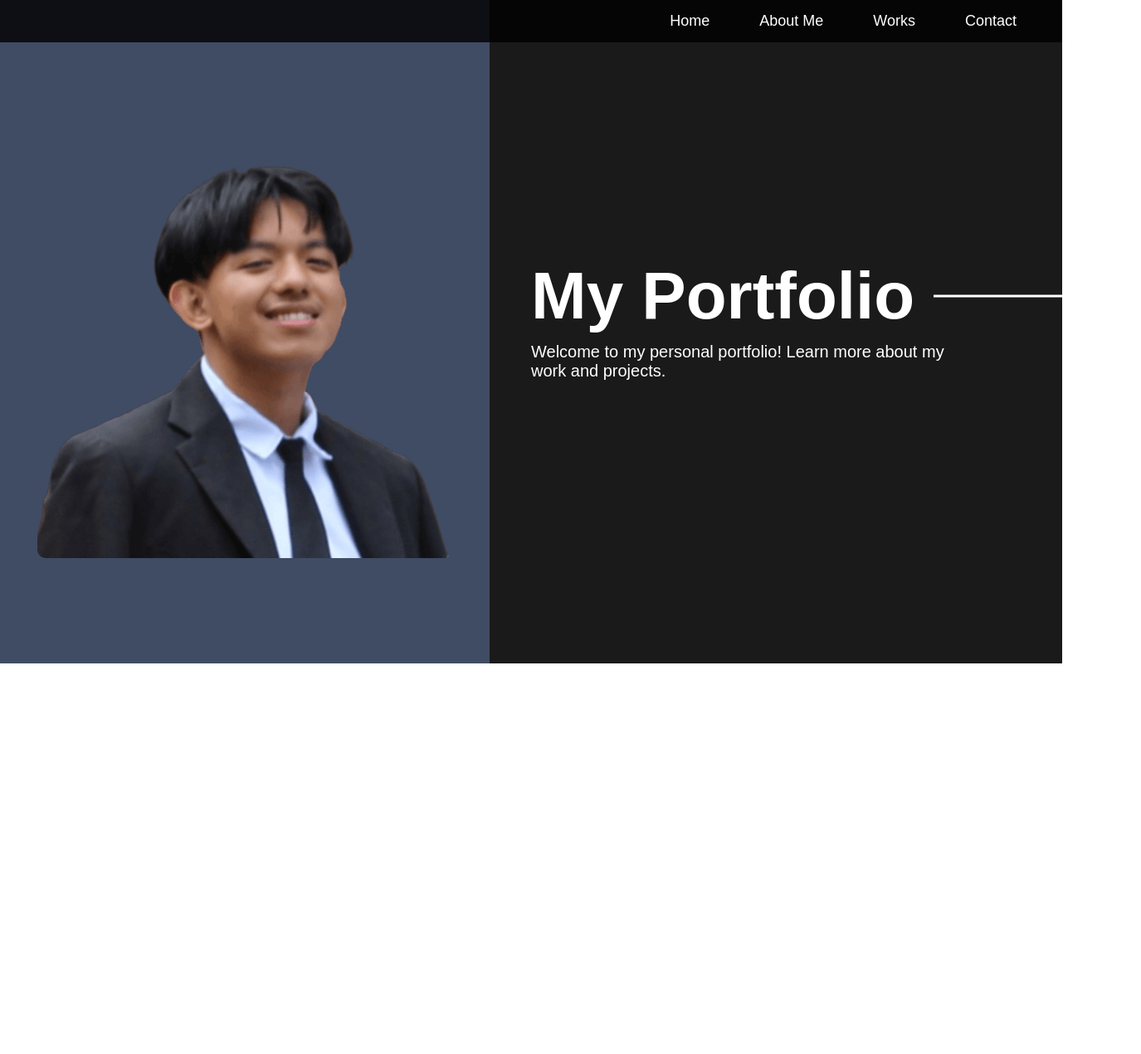
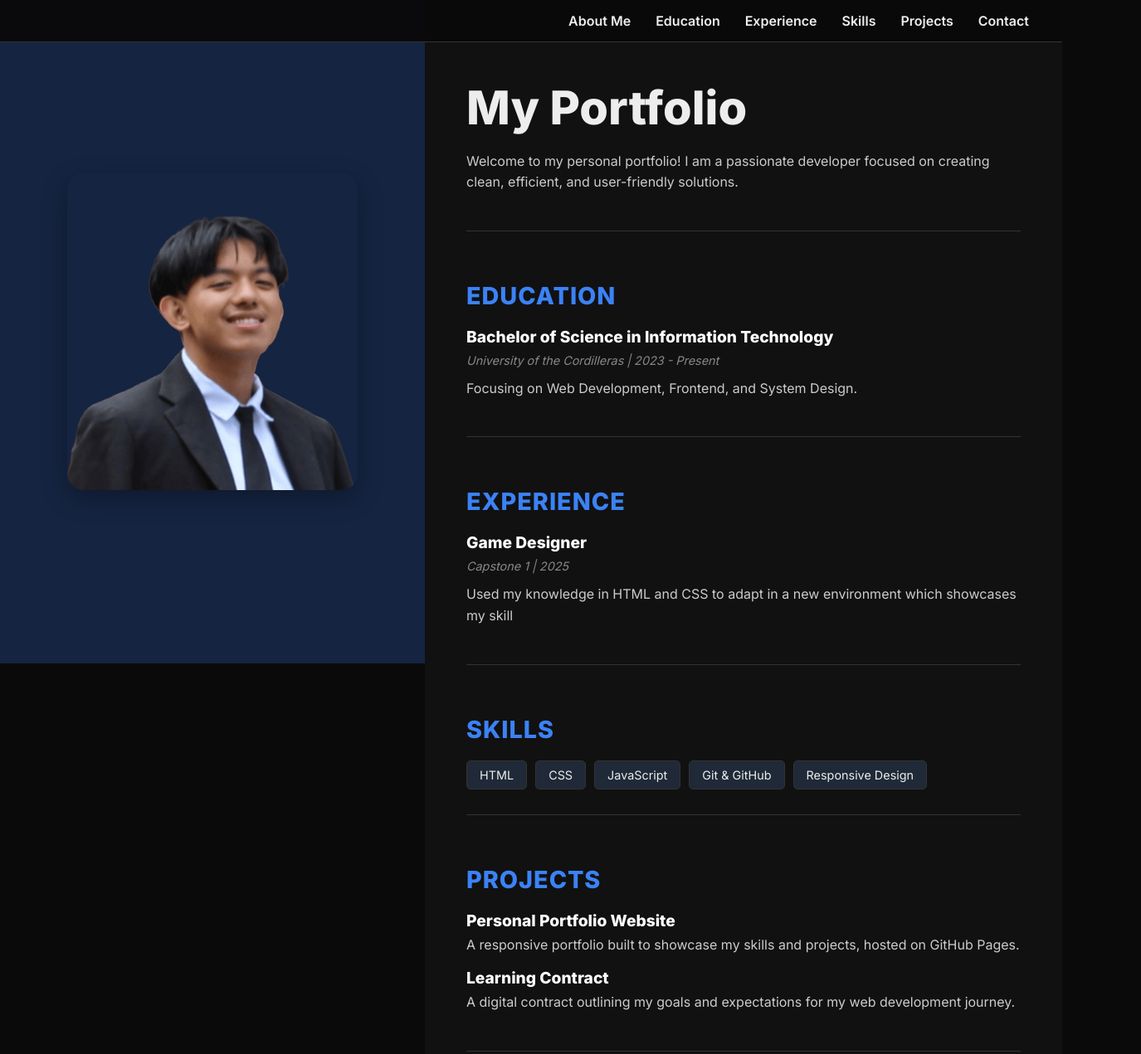
Before and after one commit to kenjundallapas/Personal-Portfolio, a plain HTML site: page index.html in a window 1280 px wide. Shown: the top 1271 px of the page at 83% size, 1375 px wide, since content can reach past the window. Before the commit the page ends 800 px from the top, so only its background shows below. Drawn offline with Linux system fonts and the light colour scheme.

Commit message:
Updated porfolio as a template

```diff
--- a/index.html
+++ b/index.html
@@ -4,28 +4,92 @@
     <meta charset="UTF-8">
     <meta name="viewport" content="width=device-width, initial-scale=1.0">
     <title>Ken's Portfolio</title>
+    <link href="https://fonts.googleapis.com/css2?family=Inter:wght@300;400;600;800&display=swap" rel="stylesheet">
     <link rel="stylesheet" href="styles.css">
 </head>
 <body>
+
     <header>
         <nav class="navbar">
             <ul>
-                <li><a href="#home">Home</a></li>
                 <li><a href="#about">About Me</a></li>
-                <li><a href="#works">Works</a></li>
+                <li><a href="#education">Education</a></li>
+                <li><a href="#experience">Experience</a></li>
+                <li><a href="#skills">Skills</a></li>
+                <li><a href="#projects">Projects</a></li>
                 <li><a href="#contact">Contact</a></li>
             </ul>
         </nav>
     </header>
 
-    <main class="container">
-        <div class="profile-left">
+    <div class="main-layout">
+
+        <aside class="profile-left">
             <img src="images/myimg.png" alt="Ken's Profile" class="profile-pic">
-        </div>
-        <div class="content-right">
-            <h1>My Portfolio</h1>
-            <p>Welcome to my personal portfolio! Learn more about my work and projects.</p>
-        </div>
-    </main>
+        </aside>
+
+        <main class="content-right">
+
+            <section id="about" class="section-card">
+                <h1>My Portfolio</h1>
+                <p>Welcome to my personal portfolio! I am a passionate developer focused on creating clean, efficient, and user-friendly solutions.</p>
+            </section>
+
+            <section id="education" class="section-card">
+                <h2>Education</h2>
+                <div class="item">
+                    <h3>Bachelor of Science in Information Technology</h3>
+                    <p class="subtitle">University of the Cordilleras | 2023 - Present</p>
+                    <p>Focusing on Web Development, Frontend, and System Design.</p>
+                </div>
+            </section>
+
+            <section id="experience" class="section-card">
+                <h2>Experience</h2>
+                <div class="item">
+                    <h3>Game Designer</h3>
+                    <p class="subtitle">Capstone 1 | 2025</p>
+                    <p>Used my knowledge in HTML and CSS to adapt in a new environment which showcases my skill</p>
+                </div>
+            </section>
+
+            <section id="skills" class="section-card">
+                <h2>Skills</h2>
+                <div class="skills-grid">
+                    <span class="skill-tag">HTML</span>
+                    <span class="skill-tag">CSS</span>
+                    <span class="skill-tag">JavaScript</span>
+                    <span class="skill-tag">Git & GitHub</span>
+                    <span class="skill-tag">Responsive Design</span>
+                </div>
+            </section>
+
+            <section id="projects" class="section-card">
+                <h2>Projects</h2>
+                <div class="project-item">
+                    <h3>Personal Portfolio Website</h3>
+                    <p>A responsive portfolio built to showcase my skills and projects, hosted on GitHub Pages.</p>
+                </div>
+                <div class="project-item">
+                    <h3>Learning Contract</h3>
+                    <p>A digital contract outlining my goals and expectations for my web development journey.</p>
+                </div>
+            </section>
+
+            <section id="contact" class="section-card">
+                <h2>Contact Information</h2>
+                <p>Feel free to reach out to me for collaborations or inquiries.</p>
+                <button id="contactBtn" class="contact-btn">Reveal Email</button>
+                <p id="emailDisplay" style="display:none; margin-top: 10px; color: #3b82f6;">lkennylrewind@gmail.com</p>
+            </section>
+
+            <footer>
+                <p>&copy; 2026 Kenjun. Hosted on GitHub Pages.</p>
+            </footer>
+
+        </main>
+    </div>
+
+    <script src="script.js"></script>
 </body>
 </html>
--- /dev/null
+++ b/script.js
@@ -0,0 +1,18 @@
+
+document.addEventListener('DOMContentLoaded', () => {
+
+    const contactBtn = document.getElementById('contactBtn');
+    const emailDisplay = document.getElementById('emailDisplay');
+
+    contactBtn.addEventListener('click', () => {
+        if (emailDisplay.style.display === 'none') {
+            emailDisplay.style.display = 'block';
+            contactBtn.textContent = 'Hide Email';
+        } else {
+            emailDisplay.style.display = 'none';
+            contactBtn.textContent = 'Reveal Email';
+        }
+    });
+
+    console.log("Portfolio loaded successfully!");
+});
--- a/styles.css
+++ b/styles.css
@@ -2,7 +2,13 @@
     margin: 0;
     padding: 0;
     box-sizing: border-box;
-    font-family: Arial, sans-serif;
+}
+
+body {
+    font-family: 'Inter', sans-serif;
+    background-color: #0a0a0a;
+    color: #ededed;
+    overflow-x: hidden;
 }
 
 .navbar {
@@ -10,12 +16,13 @@
     top: 0;
     left: 0;
     width: 100%;
-    background: rgba(0, 0, 0, 0.8);
+    background: rgba(10, 10, 10, 0.95);
     padding: 15px 40px;
     display: flex;
     justify-content: flex-end;
     align-items: center;
     z-index: 1000;
+    border-bottom: 1px solid #333;
 }
 
 .navbar ul {
@@ -26,72 +33,143 @@
 
 .navbar ul li a {
     text-decoration: none;
-    color: white;
-    font-size: 18px;
-    padding: 10px 15px;
-    transition: 0.3s;
+    color: #ededed;
+    font-size: 16px;
+    font-weight: 600;
+    transition: color 0.3s;
 }
 
 .navbar ul li a:hover {
-    background: #152441d0;
-    border-radius: 5px;
+    color: #3b82f6;
 }
 
-
-.container {
+.main-layout {
     display: flex;
-    height: 100vh;
+    min-height: 100vh;
 }
 
-/* Left section (Profile) */
 .profile-left {
-    flex: 1;
-    background: #152441d0;
+    width: 40%;
+    background: #152441;
     display: flex;
     justify-content: center;
     align-items: center;
+    position: fixed;
+    height: 100vh;
+    left: 0;
+    top: 0;
 }
 
 .profile-pic {
-    width: 500px;
+    width: 350px;
     height: auto;
-    border-radius: 10px;
+    border-radius: 20px;
+    box-shadow: 0 10px 30px rgba(0,0,0,0.3);
 }
 
-/* Right section (Content) */
 .content-right {
-    flex: 1;
-    background: #1a1a1a;
-    color: white;
-    display: flex;
-    flex-direction: column;
-    justify-content: center;
-    align-items: flex-start;
-    padding: 50px;
-    position: relative;
+    width: 60%;
+    margin-left: 40%;
+    background: #111;
+    padding: 100px 50px 50px 50px;
 }
 
-.content-right h1 {
-    font-size: 80px;
-    font-weight: bold;
-    margin-bottom: 10px;
-    position: relative;
-    display: inline-block;
+.section-card {
+    margin-bottom: 60px;
+    padding-bottom: 30px;
+    border-bottom: 1px solid #333;
 }
 
-.content-right h1::after {
-    content: "";
-    position: absolute;
-    top: 50%;
-    left: 105%;
-    width: 250px;
-    height: 3px;
-    background: white;
-    transform: translateY(-50%);
+h1 {
+    font-size: 3.5rem;
+    font-weight: 800;
+    margin-bottom: 20px;
+    line-height: 1.1;
 }
 
-.content-right p {
-    font-size: 20px;
-    max-width: 500px;
-    margin-bottom: 30px;
+h2 {
+    font-size: 1.8rem;
+    color: #3b82f6;
+    margin-bottom: 20px;
+    text-transform: uppercase;
+    letter-spacing: 1px;
 }
+
+h3 {
+    font-size: 1.2rem;
+    color: white;
+    margin-bottom: 5px;
+}
+
+.subtitle {
+    color: #888;
+    font-size: 0.9rem;
+    margin-bottom: 10px;
+    font-style: italic;
+}
+
+p {
+    color: #ccc;
+    line-height: 1.6;
+    margin-bottom: 15px;
+}
+
+.skills-grid {
+    display: flex;
+    flex-wrap: wrap;
+    gap: 10px;
+}
+
+.skill-tag {
+    background: #1f2937;
+    padding: 8px 15px;
+    border-radius: 5px;
+    font-size: 0.9rem;
+    border: 1px solid #333;
+    transition: transform 0.2s;
+}
+
+.skill-tag:hover {
+    transform: translateY(-2px);
+    border-color: #3b82f6;
+}
+
+.contact-btn {
+    padding: 10px 20px;
+    background-color: #3b82f6;
+    color: white;
+    border: none;
+    border-radius: 5px;
+    cursor: pointer;
+    font-size: 1rem;
+    font-weight: 600;
+    transition: background 0.3s;
+}
+
+.contact-btn:hover {
+    background-color: #2563eb;
+}
+
+@media (max-width: 900px) {
+    .main-layout {
+        flex-direction: column;
+    }
+
+    .profile-left {
+        width: 100%;
+        position: relative;
+        height: 400px;
+    }
+
+    .content-right {
+        width: 100%;
+        margin-left: 0;
+        padding: 50px 20px;
+    }
+
+    .profile-pic {
+        width: 250px;
+    }
+
+    h1 { font-size: 2.5rem; }
+}
```
